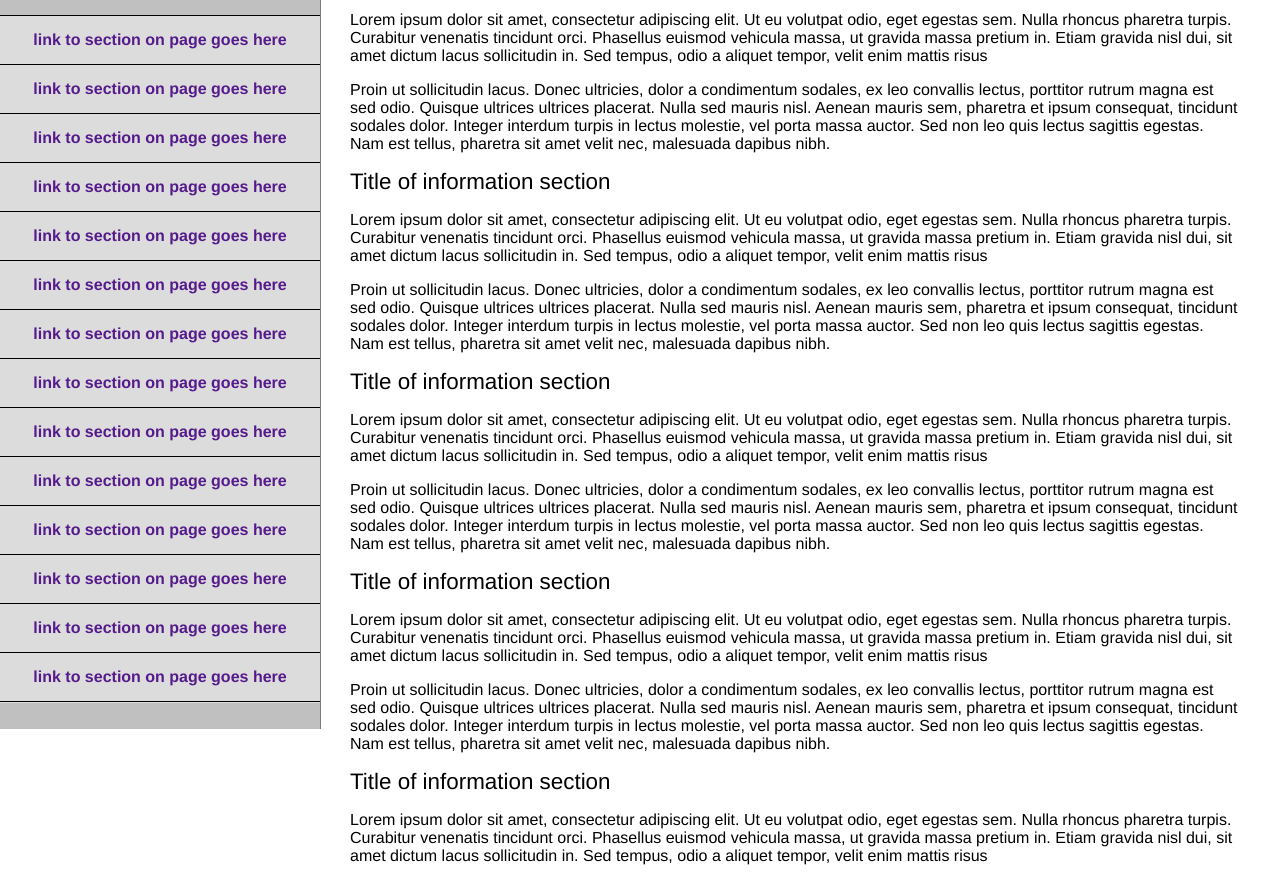
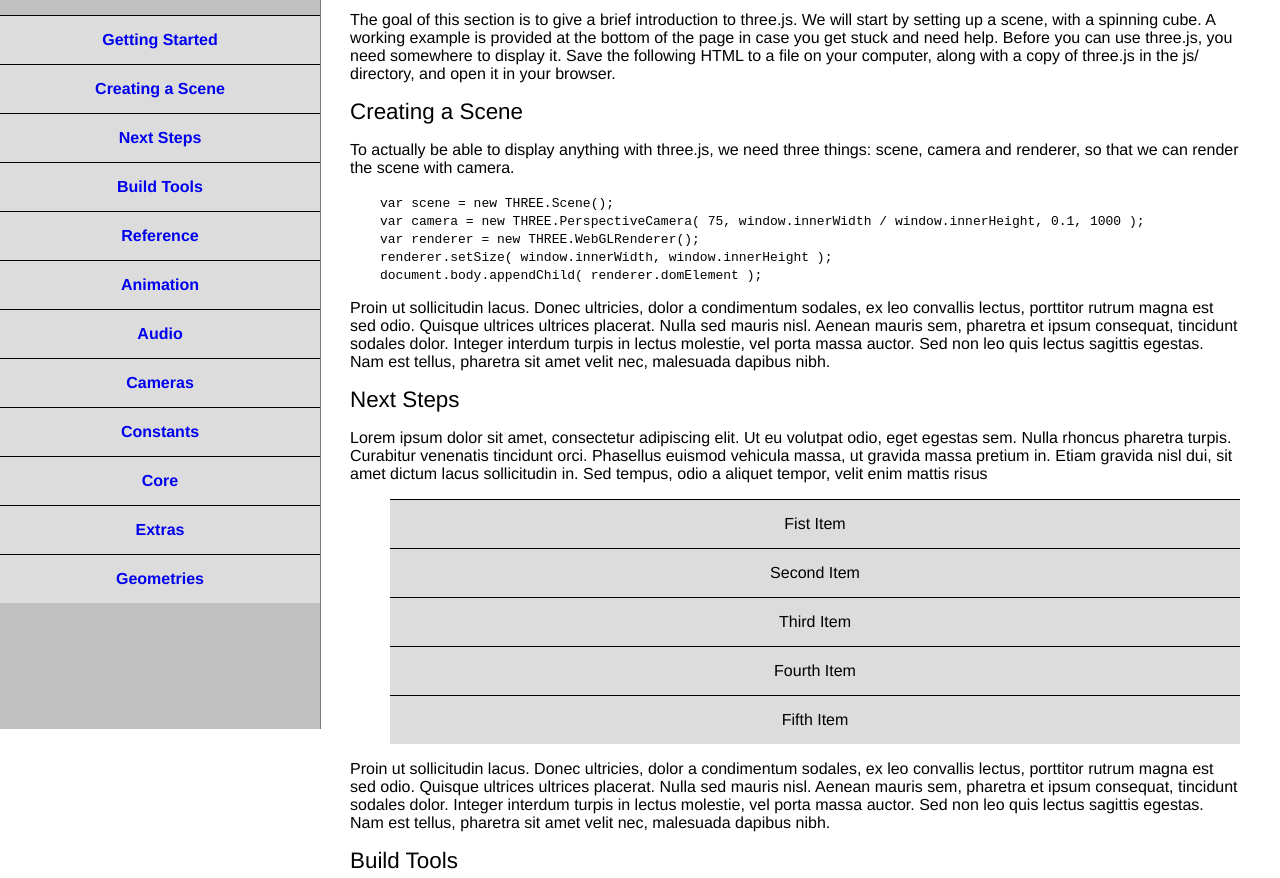
Before and after one commit to bethanyann/tech_documentation, a plain HTML site: page index.html in a window 1280 px wide. Shown: the part 71-949 px from the top of the page. Drawn offline with Linux system fonts and the light colour scheme.

Commit message:
finished the project and submitted

```diff
--- a/index.html
+++ b/index.html
@@ -7,75 +7,104 @@
 </head>
 <body>
 	<nav id="navbar">
-		<header><h4 id="header-title">Technical Documentation</h4></header>
+		<header><h4 id="header-title">three.js documentation</h4></header>
 		<ul>
 			<li>
 				<!--These links will take you to the corresponding header section -->
-				<a href="" id="nav-link corresponding_section_id_name">link to section on page goes here</a>
+				<a href="#getting_started" class="nav-link">Getting Started</a>
 			</li>
 			<li>
 				<!--These links will take you to the corresponding header section -->
-				<a href="" id="nav-link corresponding_section_id_name">link to section on page goes here</a>
+				<a href="#creating_a_scene" class="nav-link">Creating a Scene</a>
 			</li>
 			<li>
 				<!--These links will take you to the corresponding header section -->
-				<a href="" id="nav-link corresponding_section_id_name">link to section on page goes here</a>
+				<a href="#next_steps" class="nav-link">Next Steps</a>
 			</li>
 			<li>
 				<!--These links will take you to the corresponding header section -->
-				<a href="" id="nav-link corresponding_section_id_name">link to section on page goes here</a>
+				<a href="#build_tools" class="nav-link">Build Tools</a>
 			</li>
 			<li>
 				<!--These links will take you to the corresponding header section -->
-				<a href="" id="nav-link corresponding_section_id_name">link to section on page goes here</a>
+				<a href="#reference" class="nav-link">Reference</a>
 			</li>
 			<li>
 				<!--These links will take you to the corresponding header section -->
-				<a href="" id="nav-link corresponding_section_id_name">link to section on page goes here</a>
+				<a href="#animation" class="nav-link">Animation</a>
 			</li>
 			<li>
 				<!--These links will take you to the corresponding header section -->
-				<a href="" id="nav-link corresponding_section_id_name">link to section on page goes here</a>
+				<a href="#audio" class="nav-link">Audio</a>
 			</li>
 			<li>
 				<!--These links will take you to the corresponding header section -->
-				<a href="" id="nav-link corresponding_section_id_name">link to section on page goes here</a>
+				<a href="#cameras" class="nav-link">Cameras</a>
 			</li>
 			<li>
 				<!--These links will take you to the corresponding header section -->
-				<a href="" id="nav-link corresponding_section_id_name">link to section on page goes here</a>
+				<a href="#constants" class="nav-link">Constants</a>
 			</li>
 			<li>
 				<!--These links will take you to the corresponding header section -->
-				<a href="" id="nav-link corresponding_section_id_name">link to section on page goes here</a>
+				<a href="#core" class="nav-link">Core</a>
 			</li>
 			<li>
 				<!--These links will take you to the corresponding header section -->
-				<a href="" id="nav-link corresponding_section_id_name">link to section on page goes here</a>
+				<a href="#extras" class="nav-link">Extras</a>
 			</li>
 			<li>
 				<!--These links will take you to the corresponding header section -->
-				<a href="" id="nav-link corresponding_section_id_name">link to section on page goes here</a>
+				<a href="#geometries" class="nav-link">Geometries</a>
 			</li>
-			<li>
-				<!--These links will take you to the corresponding header section -->
-				<a href="" id="nav-link corresponding_section_id_name">link to section on page goes here</a>
-			</li>
-			<li>
-				<!--These links will take you to the corresponding header section -->
-				<a href="" id="nav-link corresponding_section_id_name">link to section on page goes here</a>
-			</li>
-			<li>
-				<!--These links will take you to the corresponding header section -->
-				<a href="" id="nav-link corresponding_section_id_name">link to section on page goes here</a>
-			</li>
-
-
 		</ul>
 	</nav>
 	<main id="main-doc"> <!--contains the page's main content -->
-		<section class="main-section title_of_information_here"><!-- SECTION 1 -->
-			<header id=" ">Title of information section</header>
+		<section class="main-section" id="getting_started">
+			<header id=" ">Getting Started</header>
+				<p>
+					The goal of this section is to give a brief introduction to three.js. We will start by setting up a scene, with a spinning cube. A working example is provided at the bottom of the page in case you get stuck and need help.
+
+
+					Before you can use three.js, you need somewhere to display it. Save the following HTML to a file on your computer, along with a copy of three.js in the js/ directory, and open it in your browser.
+				</p>
+
+		</section>
+		<section class="main-section" id="creating_a_scene">
+			<header id=" ">Creating a Scene</header>
+				<p>
+					To actually be able to display anything with three.js, we need three things: scene, camera and renderer, so that we can render the scene with camera.
+				</p>
+				<p style="padding-left: 30px;">
+					<code>var scene = new THREE.Scene(); </code><br>
+					<code>var camera = new THREE.PerspectiveCamera( 75, window.innerWidth / window.innerHeight, 0.1, 1000 );</code><br>
+
+					<code>var renderer = new THREE.WebGLRenderer();</code><br>
+					<code>renderer.setSize( window.innerWidth, window.innerHeight );</code><br>
+					<code>document.body.appendChild( renderer.domElement );</code>
+				</p>
+				<p>
+					Proin ut sollicitudin lacus. Donec ultricies, dolor a condimentum sodales, ex leo convallis lectus, porttitor rutrum magna est sed odio. Quisque ultrices ultrices placerat. Nulla sed mauris nisl. Aenean mauris sem, pharetra et ipsum consequat, tincidunt sodales dolor. Integer interdum turpis in lectus molestie, vel porta massa auctor. Sed non leo quis lectus sagittis egestas. Nam est tellus, pharetra sit amet velit nec, malesuada dapibus nibh.
+				</p>
+		</section>
+		<section class="main-section" id="next_steps">
+			<header id=" ">Next Steps</header>
+				<p>
+					Lorem ipsum dolor sit amet, consectetur adipiscing elit. Ut eu volutpat odio, eget egestas sem. Nulla rhoncus pharetra turpis. Curabitur venenatis tincidunt orci. Phasellus euismod vehicula massa, ut gravida massa pretium in. Etiam gravida nisl dui, sit amet dictum lacus sollicitudin in. Sed tempus, odio a aliquet tempor, velit enim mattis risus
+					<ol>
+						<li>Fist Item</li>
+						<li>Second Item</li>
+						<li>Third Item</li>
+						<li>Fourth Item</li>
+						<li>Fifth Item </li>
+					</ol>
+				</p>
+				<p>
+					Proin ut sollicitudin lacus. Donec ultricies, dolor a condimentum sodales, ex leo convallis lectus, porttitor rutrum magna est sed odio. Quisque ultrices ultrices placerat. Nulla sed mauris nisl. Aenean mauris sem, pharetra et ipsum consequat, tincidunt sodales dolor. Integer interdum turpis in lectus molestie, vel porta massa auctor. Sed non leo quis lectus sagittis egestas. Nam est tellus, pharetra sit amet velit nec, malesuada dapibus nibh.
+				</p>
+		</section>
+		<section class="main-section" id="build_tools">
+			<header id=" ">Build Tools</header>
 				<p>
 					Lorem ipsum dolor sit amet, consectetur adipiscing elit. Ut eu volutpat odio, eget egestas sem. Nulla rhoncus pharetra turpis. Curabitur venenatis tincidunt orci. Phasellus euismod vehicula massa, ut gravida massa pretium in. Etiam gravida nisl dui, sit amet dictum lacus sollicitudin in. Sed tempus, odio a aliquet tempor, velit enim mattis risus
 				</p>
@@ -83,8 +112,8 @@
 					Proin ut sollicitudin lacus. Donec ultricies, dolor a condimentum sodales, ex leo convallis lectus, porttitor rutrum magna est sed odio. Quisque ultrices ultrices placerat. Nulla sed mauris nisl. Aenean mauris sem, pharetra et ipsum consequat, tincidunt sodales dolor. Integer interdum turpis in lectus molestie, vel porta massa auctor. Sed non leo quis lectus sagittis egestas. Nam est tellus, pharetra sit amet velit nec, malesuada dapibus nibh.
 				</p>
 		</section>
-		<section class="main-section title_of_information_here"><!-- SECTION 2 -->
-			<header id=" ">Title of information section</header>
+		<section class="main-section" id="reference">
+			<header id=" ">Reference</header>
 				<p>
 					Lorem ipsum dolor sit amet, consectetur adipiscing elit. Ut eu volutpat odio, eget egestas sem. Nulla rhoncus pharetra turpis. Curabitur venenatis tincidunt orci. Phasellus euismod vehicula massa, ut gravida massa pretium in. Etiam gravida nisl dui, sit amet dictum lacus sollicitudin in. Sed tempus, odio a aliquet tempor, velit enim mattis risus
 				</p>
@@ -92,8 +121,8 @@
 					Proin ut sollicitudin lacus. Donec ultricies, dolor a condimentum sodales, ex leo convallis lectus, porttitor rutrum magna est sed odio. Quisque ultrices ultrices placerat. Nulla sed mauris nisl. Aenean mauris sem, pharetra et ipsum consequat, tincidunt sodales dolor. Integer interdum turpis in lectus molestie, vel porta massa auctor. Sed non leo quis lectus sagittis egestas. Nam est tellus, pharetra sit amet velit nec, malesuada dapibus nibh.
 				</p>
 		</section>
-		<section class="main-section title_of_information_here"><!-- SECTION 3 -->
-			<header id=" ">Title of information section</header>
+		<section class="main-section" id="animation">
+			<header id=" ">Animation</header>
 				<p>
 					Lorem ipsum dolor sit amet, consectetur adipiscing elit. Ut eu volutpat odio, eget egestas sem. Nulla rhoncus pharetra turpis. Curabitur venenatis tincidunt orci. Phasellus euismod vehicula massa, ut gravida massa pretium in. Etiam gravida nisl dui, sit amet dictum lacus sollicitudin in. Sed tempus, odio a aliquet tempor, velit enim mattis risus
 				</p>
@@ -101,8 +130,8 @@
 					Proin ut sollicitudin lacus. Donec ultricies, dolor a condimentum sodales, ex leo convallis lectus, porttitor rutrum magna est sed odio. Quisque ultrices ultrices placerat. Nulla sed mauris nisl. Aenean mauris sem, pharetra et ipsum consequat, tincidunt sodales dolor. Integer interdum turpis in lectus molestie, vel porta massa auctor. Sed non leo quis lectus sagittis egestas. Nam est tellus, pharetra sit amet velit nec, malesuada dapibus nibh.
 				</p>
 		</section>
-		<section class="main-section title_of_information_here"><!-- SECTION 4 -->
-			<header id=" ">Title of information section</header>
+		<section class="main-section" id="audio">
+			<header id=" ">Audio</header>
 				<p>
 					Lorem ipsum dolor sit amet, consectetur adipiscing elit. Ut eu volutpat odio, eget egestas sem. Nulla rhoncus pharetra turpis. Curabitur venenatis tincidunt orci. Phasellus euismod vehicula massa, ut gravida massa pretium in. Etiam gravida nisl dui, sit amet dictum lacus sollicitudin in. Sed tempus, odio a aliquet tempor, velit enim mattis risus
 				</p>
@@ -110,8 +139,8 @@
 					Proin ut sollicitudin lacus. Donec ultricies, dolor a condimentum sodales, ex leo convallis lectus, porttitor rutrum magna est sed odio. Quisque ultrices ultrices placerat. Nulla sed mauris nisl. Aenean mauris sem, pharetra et ipsum consequat, tincidunt sodales dolor. Integer interdum turpis in lectus molestie, vel porta massa auctor. Sed non leo quis lectus sagittis egestas. Nam est tellus, pharetra sit amet velit nec, malesuada dapibus nibh.
 				</p>
 		</section>
-		<section class="main-section title_of_information_here"><!-- SECTION 5 -->
-			<header id=" ">Title of information section</header>
+		<section class="main-section" id="cameras">
+			<header id=" ">Cameras</header>
 				<p>
 					Lorem ipsum dolor sit amet, consectetur adipiscing elit. Ut eu volutpat odio, eget egestas sem. Nulla rhoncus pharetra turpis. Curabitur venenatis tincidunt orci. Phasellus euismod vehicula massa, ut gravida massa pretium in. Etiam gravida nisl dui, sit amet dictum lacus sollicitudin in. Sed tempus, odio a aliquet tempor, velit enim mattis risus
 				</p>
@@ -119,8 +148,35 @@
 					Proin ut sollicitudin lacus. Donec ultricies, dolor a condimentum sodales, ex leo convallis lectus, porttitor rutrum magna est sed odio. Quisque ultrices ultrices placerat. Nulla sed mauris nisl. Aenean mauris sem, pharetra et ipsum consequat, tincidunt sodales dolor. Integer interdum turpis in lectus molestie, vel porta massa auctor. Sed non leo quis lectus sagittis egestas. Nam est tellus, pharetra sit amet velit nec, malesuada dapibus nibh.
 				</p>
 		</section>
-		<section class="main-section title_of_information_here"><!-- SECTION 5 -->
-			<header id=" ">Title of information section</header>
+		<section class="main-section" id="constants">
+			<header id=" ">Constants</header>
+				<p>
+					Lorem ipsum dolor sit amet, consectetur adipiscing elit. Ut eu volutpat odio, eget egestas sem. Nulla rhoncus pharetra turpis. Curabitur venenatis tincidunt orci. Phasellus euismod vehicula massa, ut gravida massa pretium in. Etiam gravida nisl dui, sit amet dictum lacus sollicitudin in. Sed tempus, odio a aliquet tempor, velit enim mattis risus
+				</p>
+				<p>
+					Proin ut sollicitudin lacus. Donec ultricies, dolor a condimentum sodales, ex leo convallis lectus, porttitor rutrum magna est sed odio. Quisque ultrices ultrices placerat. Nulla sed mauris nisl. Aenean mauris sem, pharetra et ipsum consequat, tincidunt sodales dolor. Integer interdum turpis in lectus molestie, vel porta massa auctor. Sed non leo quis lectus sagittis egestas. Nam est tellus, pharetra sit amet velit nec, malesuada dapibus nibh.
+				</p>
+		</section>
+		<section class="main-section" id="core">
+			<header id=" ">Core</header>
+				<p>
+					Lorem ipsum dolor sit amet, consectetur adipiscing elit. Ut eu volutpat odio, eget egestas sem. Nulla rhoncus pharetra turpis. Curabitur venenatis tincidunt orci. Phasellus euismod vehicula massa, ut gravida massa pretium in. Etiam gravida nisl dui, sit amet dictum lacus sollicitudin in. Sed tempus, odio a aliquet tempor, velit enim mattis risus
+				</p>
+				<p>
+					Proin ut sollicitudin lacus. Donec ultricies, dolor a condimentum sodales, ex leo convallis lectus, porttitor rutrum magna est sed odio. Quisque ultrices ultrices placerat. Nulla sed mauris nisl. Aenean mauris sem, pharetra et ipsum consequat, tincidunt sodales dolor. Integer interdum turpis in lectus molestie, vel porta massa auctor. Sed non leo quis lectus sagittis egestas. Nam est tellus, pharetra sit amet velit nec, malesuada dapibus nibh.
+				</p>
+		</section>
+		<section class="main-section" id="extras">
+			<header id=" ">Extras</header>
+				<p>
+					Lorem ipsum dolor sit amet, consectetur adipiscing elit. Ut eu volutpat odio, eget egestas sem. Nulla rhoncus pharetra turpis. Curabitur venenatis tincidunt orci. Phasellus euismod vehicula massa, ut gravida massa pretium in. Etiam gravida nisl dui, sit amet dictum lacus sollicitudin in. Sed tempus, odio a aliquet tempor, velit enim mattis risus
+				</p>
+				<p>
+					Proin ut sollicitudin lacus. Donec ultricies, dolor a condimentum sodales, ex leo convallis lectus, porttitor rutrum magna est sed odio. Quisque ultrices ultrices placerat. Nulla sed mauris nisl. Aenean mauris sem, pharetra et ipsum consequat, tincidunt sodales dolor. Integer interdum turpis in lectus molestie, vel porta massa auctor. Sed non leo quis lectus sagittis egestas. Nam est tellus, pharetra sit amet velit nec, malesuada dapibus nibh.
+				</p>
+		</section>
+		<section class="main-section" id="geometries">
+			<header id=" ">Geometries</header>
 				<p>
 					Lorem ipsum dolor sit amet, consectetur adipiscing elit. Ut eu volutpat odio, eget egestas sem. Nulla rhoncus pharetra turpis. Curabitur venenatis tincidunt orci. Phasellus euismod vehicula massa, ut gravida massa pretium in. Etiam gravida nisl dui, sit amet dictum lacus sollicitudin in. Sed tempus, odio a aliquet tempor, velit enim mattis risus
 				</p>
```
Also changed, not shown: styles.css (+15 -0 lines).
